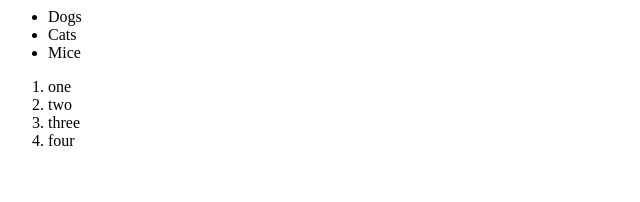
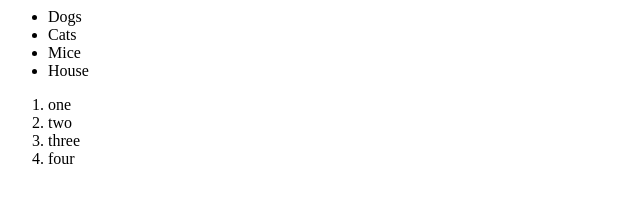
Before and after one commit to Matt-Brown503/newpracticetest, a plain HTML site: page index.html in a window 1280 px wide. Shown: the whole page, without its empty margins (0-640 px from the left). Drawn offline with Linux system fonts and the light colour scheme.

Commit message:
add list

```diff
--- a/index.html
+++ b/index.html
@@ -6,6 +6,7 @@
 				<li>Dogs</li>
 				<li>Cats</li>
 				<li>Mice</li>
+				<li>House</li>
 			</ul>
 			<ol>
 				<li>one</li>
```
